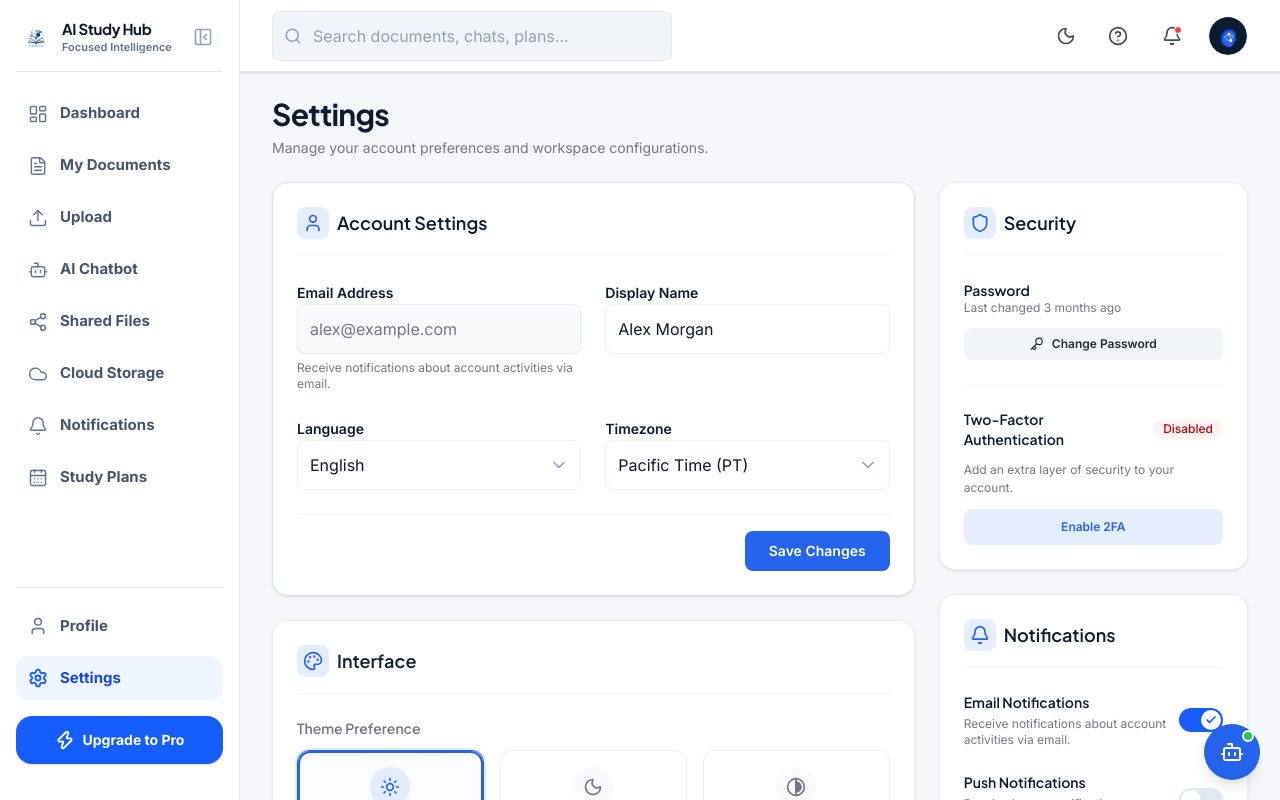
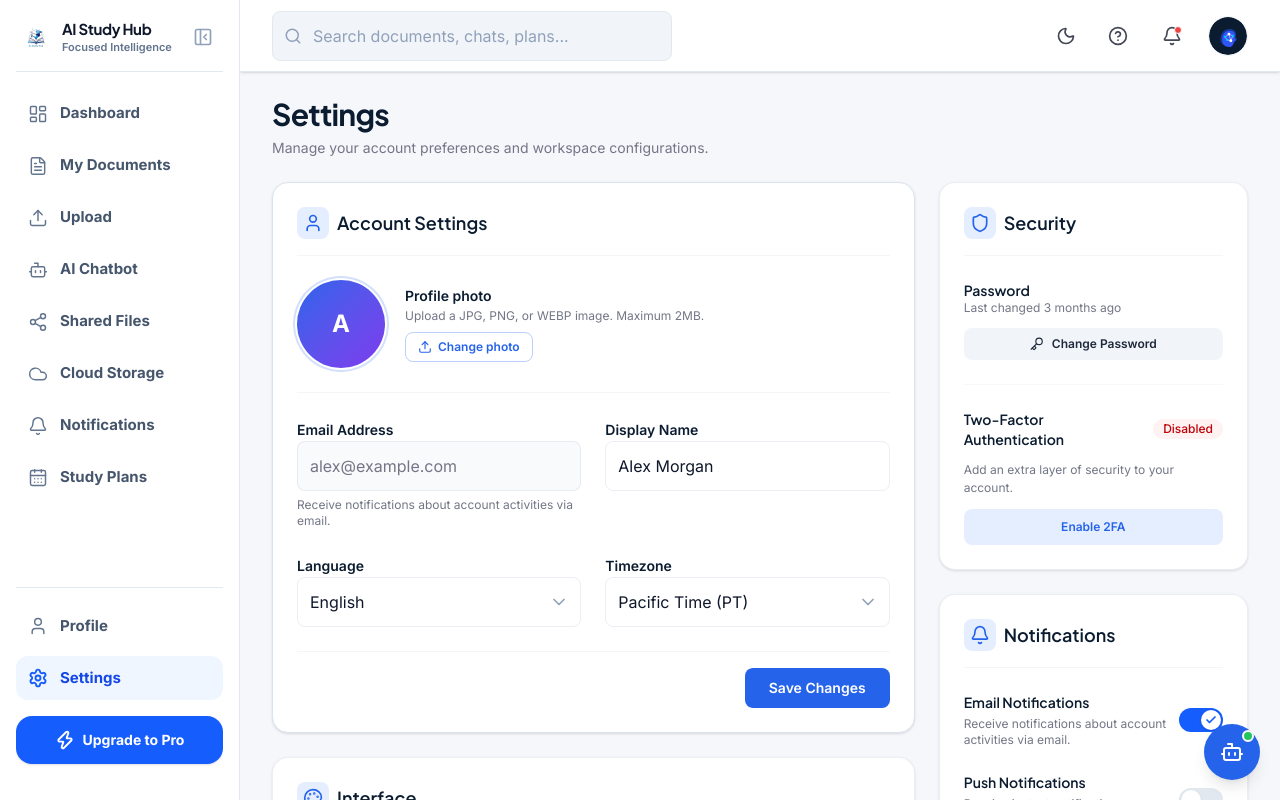
Before and after one commit to huynhduybinh24/SWP391_AIStudyHub, a React (Vite) app in the folder FrontEnd/: page /dashboard/settings in a window 1280 px wide. Built offline with nearby package versions, Linux system fonts and the light colour scheme; the HTML template or start-up script is replaced by a standard one.

Commit message:
feat: add avatar uploader in account settings

```diff
--- a/FrontEnd/src/features/settings/components/AccountSettingsCard.tsx
+++ b/FrontEnd/src/features/settings/components/AccountSettingsCard.tsx
@@ -2,6 +2,7 @@ import { useState, useEffect } from 'react'
 import { User, Check, HelpCircle, X } from 'lucide-react'
 import { useSettingsStore } from '../stores/settingsStore'
 import { useAuthStore } from '@/stores/authStore'
+import { useProfileStore } from '@/features/profile/stores/profileStore'
 import { Input } from '@/components/ui/Input'
 import { Select } from '@/components/ui/Select'
 import { Button } from '@/components/ui/Button'
@@ -12,6 +13,7 @@ import { motion, AnimatePresence } from 'framer-motion'
 import { useToast } from '@/components/ui/Toast'
 import { useTranslation } from '@/context/LanguageContext'
 import { Language } from '@/locales'
+import { AvatarUploader } from './AvatarUploader'
 
 const accountSchema = z.object({
   email: z.string().email('Invalid email address'),
@@ -27,10 +29,38 @@ export function AccountSettingsCard() {
   const { account, updateAccount } = useSettingsStore()
   const currentUser = useAuthStore((state) => state.user)
   const currentEmail = currentUser?.email ?? 'student@university.edu'
+  const { profile, updateProfile } = useProfileStore()
   const [saveSuccess, setSaveSuccess] = useState(false)
   const [showConfirmModal, setShowConfirmModal] = useState(false)
   const [pendingData, setPendingData] = useState<AccountFormValues | null>(null)
   const toast = useToast()
+
+  // ── Avatar State ───────────────────────────────────────────────────────
+  const [avatarPreview, setAvatarPreview] = useState<string | null>(() => {
+    // Load from localStorage first, fallback to profileStore
+    const stored = localStorage.getItem('aiStudyHubUserAvatar')
+    if (stored) return stored
+    // If profileStore has a non-default avatar, use that
+    if (profile.avatarUrl && profile.avatarUrl !== '/avatar.svg') return profile.avatarUrl
+    return null
+  })
+  const [hasCustomAvatar, setHasCustomAvatar] = useState(() => {
+    return !!localStorage.getItem('aiStudyHubUserAvatar') ||
+      (!!profile.avatarUrl && profile.avatarUrl !== '/avatar.svg')
+  })
+  const [pendingAvatarRemoval, setPendingAvatarRemoval] = useState(false)
+
+  const handleAvatarChange = (dataUrl: string) => {
+    setAvatarPreview(dataUrl)
+    setHasCustomAvatar(true)
+    setPendingAvatarRemoval(false)
+  }
+
+  const handleAvatarRemove = () => {
+    setAvatarPreview(null)
+    setHasCustomAvatar(false)
+    setPendingAvatarRemoval(true)
+  }
 
   let initialLanguage = account.language
   if (initialLanguage === 'English (US)') initialLanguage = 'en'
@@ -72,6 +102,27 @@ export function AccountSettingsCard() {
       language: lang,
       timezone: pendingData.timezone,
     })
+
+    // ── Persist Avatar ──────────────────────────────────────────────────
+    if (pendingAvatarRemoval) {
+      // Remove custom avatar
+      localStorage.removeItem('aiStudyHubUserAvatar')
+      updateProfile({ avatarUrl: '/avatar.svg' })
+      setPendingAvatarRemoval(false)
+    } else if (avatarPreview) {
+      // Save custom avatar
+      localStorage.setItem('aiStudyHubUserAvatar', avatarPreview)
+      updateProfile({ avatarUrl: avatarPreview })
+    }
+
+    // ── Persist Display Name ────────────────────────────────────────────
+    if (pendingData.name) {
+      localStorage.setItem('aiStudyHubDisplayName', pendingData.name)
+    }
+
+    // Dispatch custom event so Header can react immediately
+    window.dispatchEvent(new Event('aiStudyHubProfileUpdated'))
+
     toast.success(t.toasts.saved)
     setSaveSuccess(true)
     setShowConfirmModal(false)
@@ -89,6 +140,15 @@ export function AccountSettingsCard() {
         </div>
         <h2 className="text-lg font-semibold text-foreground dark:text-slate-100">{t.settings.accountSettings}</h2>
       </div>
+
+      {/* ── Avatar Section ── */}
+      <AvatarUploader
+        avatarPreview={avatarPreview}
+        hasCustomAvatar={hasCustomAvatar}
+        displayName={account.name}
+        onAvatarChange={handleAvatarChange}
+        onAvatarRemove={handleAvatarRemove}
+      />
 
       <form onSubmit={handleSubmit(onSubmit)} className="space-y-6">
         {/* Email Address & Display Name (Row 1) */}
--- /dev/null
+++ b/FrontEnd/src/features/settings/components/AvatarUploader.tsx
@@ -0,0 +1,148 @@
+import { useState, useRef } from 'react'
+import { Camera, Upload, Trash2 } from 'lucide-react'
+import { useTranslation } from '@/context/LanguageContext'
+
+const ALLOWED_TYPES = ['image/png', 'image/jpeg', 'image/jpg', 'image/webp']
+const MAX_SIZE = 2 * 1024 * 1024 // 2MB
+
+interface AvatarUploaderProps {
+  /** Current preview data URL (base64) or null */
+  avatarPreview: string | null
+  /** Whether user has a custom avatar (either saved or previewing) */
+  hasCustomAvatar: boolean
+  /** Display name for fallback initial */
+  displayName: string
+  /** Called with base64 data URL when a valid file is selected */
+  onAvatarChange: (dataUrl: string) => void
+  /** Called when user clicks remove */
+  onAvatarRemove: () => void
+}
+
+export function AvatarUploader({
+  avatarPreview,
+  hasCustomAvatar,
+  displayName,
+  onAvatarChange,
+  onAvatarRemove,
+}: AvatarUploaderProps) {
+  const { t } = useTranslation()
+  const fileInputRef = useRef<HTMLInputElement>(null)
+  const [fileError, setFileError] = useState<string | null>(null)
+
+  const initial = (displayName || 'U').charAt(0).toUpperCase()
+
+  const handleFileChange = (e: React.ChangeEvent<HTMLInputElement>) => {
+    const file = e.target.files?.[0]
+    if (!file) return
+
+    // Reset the input so the same file can be re-selected
+    e.target.value = ''
+
+    // Validate type
+    if (!ALLOWED_TYPES.includes(file.type)) {
+      setFileError(t.settings.avatarInvalidType)
+      return
+    }
+
+    // Validate size
+    if (file.size > MAX_SIZE) {
+      setFileError(t.settings.avatarTooLarge)
+      return
+    }
+
+    setFileError(null)
+
+    const reader = new FileReader()
+    reader.onload = () => {
+      const result = reader.result as string
+      onAvatarChange(result)
+    }
+    reader.readAsDataURL(file)
+  }
+
+  const handleRemove = () => {
+    setFileError(null)
+    onAvatarRemove()
+  }
+
+  return (
+    <div className="flex items-center gap-5 pb-6 mb-6 border-b border-border/60 dark:border-slate-800/80">
+      {/* Avatar preview */}
+      <button
+        type="button"
+        onClick={() => fileInputRef.current?.click()}
+        className="group relative flex-shrink-0 cursor-pointer"
+        aria-label={t.settings.avatarChangePhoto}
+      >
+        <div className="size-[88px] rounded-full ring-2 ring-[#2563EB]/20 dark:ring-[#2563EB]/30 ring-offset-2 ring-offset-white dark:ring-offset-slate-900 overflow-hidden transition-all duration-200 group-hover:ring-[#2563EB]/50">
+          {avatarPreview ? (
+            <img
+              src={avatarPreview}
+              alt={displayName}
+              className="w-full h-full object-cover"
+            />
+          ) : (
+            <div className="w-full h-full flex items-center justify-center bg-gradient-to-br from-[#2563EB] to-[#7C3AED] text-white text-2xl font-bold">
+              {initial}
+            </div>
+          )}
+        </div>
+        {/* Camera overlay on hover */}
+        <div className="absolute inset-0 flex items-center justify-center rounded-full bg-black/40 opacity-0 group-hover:opacity-100 transition-opacity duration-200">
+          <Camera className="size-5 text-white" />
+        </div>
+      </button>
+
+      {/* Text & buttons */}
+      <div className="flex-1 min-w-0 space-y-2">
+        <div>
+          <p className="text-sm font-semibold text-foreground dark:text-slate-200">
+            {t.settings.avatarLabel}
+          </p>
+          <p className="text-xs text-muted dark:text-slate-400 mt-0.5">
+            {t.settings.avatarDescription}
+          </p>
+        </div>
+
+        <div className="flex items-center gap-2 flex-wrap">
+          <button
+            type="button"
+            onClick={() => fileInputRef.current?.click()}
+            className="inline-flex items-center gap-1.5 px-3 py-1.5 text-xs font-semibold rounded-lg border border-[#2563EB]/30 text-[#2563EB] hover:bg-[#2563EB]/5 dark:border-[#2563EB]/40 dark:text-blue-400 dark:hover:bg-[#2563EB]/10 transition-colors cursor-pointer"
+          >
+            <Upload className="size-3.5" />
+            {t.settings.avatarChangePhoto}
+          </button>
+
+          {hasCustomAvatar && (
+            <button
+              type="button"
+              onClick={handleRemove}
+              className="inline-flex items-center gap-1.5 px-3 py-1.5 text-xs font-semibold rounded-lg border border-rose-200 text-rose-600 hover:bg-rose-50 dark:border-rose-800/50 dark:text-rose-400 dark:hover:bg-rose-950/30 transition-colors cursor-pointer"
+            >
+              <Trash2 className="size-3.5" />
+              {t.settings.avatarRemovePhoto}
+            </button>
+          )}
+        </div>
+
+        {/* File error message */}
+        {fileError && (
+          <p className="text-xs font-medium text-rose-600 dark:text-rose-400 mt-1">
+            {fileError}
+          </p>
+        )}
+      </div>
+
+      {/* Hidden file input */}
+      <input
+        ref={fileInputRef}
+        type="file"
+        accept="image/png,image/jpeg,image/jpg,image/webp"
+        onChange={handleFileChange}
+        className="hidden"
+        aria-hidden="true"
+      />
+    </div>
+  )
+}
--- a/FrontEnd/src/locales/en.ts
+++ b/FrontEnd/src/locales/en.ts
@@ -477,7 +477,13 @@ export const en = {
     emailNotifications: "Email Notifications",
     pushNotifications: "Push Notifications",
     emailNotificationsSub: "Receive notifications about account activities via email.",
-    pushNotificationsSub: "Receive instant notifications on your browser."
+    pushNotificationsSub: "Receive instant notifications on your browser.",
+    avatarLabel: "Profile photo",
+    avatarDescription: "Upload a JPG, PNG, or WEBP image. Maximum 2MB.",
+    avatarChangePhoto: "Change photo",
+    avatarRemovePhoto: "Remove photo",
+    avatarInvalidType: "Only JPG, PNG, or WEBP images are supported.",
+    avatarTooLarge: "Image size must be less than 2MB.",
   },
   fileViewer: {
     backToDocuments: "Back to Documents",
```
